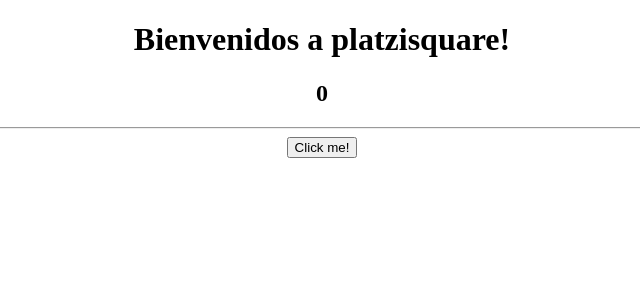
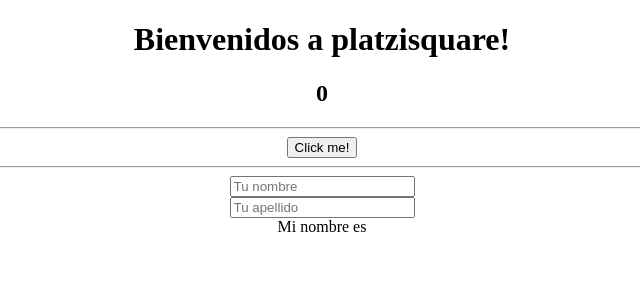
Before and after one commit to camilin1129/angularPlatzi, an Angular app: page / in a window 1280 px wide. Shown: the top 300 px of the page, without its empty margins (318-958 px from the left). Built offline with nearby package versions, Linux system fonts and the light colour scheme.

Commit message:
two way data binding practice

```diff
--- a/src/app/app.component.html
+++ b/src/app/app.component.html
@@ -8,4 +8,10 @@
   </h2>
     <hr />
     <button [disabled]="!listo" (click)="hacerAlgo()"> Click me!</button>
+    <hr />
+    <input type="text" placeholder="Tu nombre" [(ngModel)]="nombre" />
+    <br />
+    <input type="text" placeholder="Tu apellido" [(ngModel)]="apellido" />
+    <br />
+    Mi nombre es {{nombre}} {{apellido}}
 </div>
--- a/src/app/app.component.ts
+++ b/src/app/app.component.ts
@@ -8,6 +8,9 @@
 export class AppComponent {
   title = 'platzisquare';
   listo = false;
+  nombre:string = '';
+  apellido:string = '';
+
   constructor (){
     setTimeout(() => {
       this.listo = true;
--- a/src/app/app.module.ts
+++ b/src/app/app.module.ts
@@ -3,6 +3,7 @@
 
 import { AppRoutingModule } from './app-routing.module';
 import { AppComponent } from './app.component';
+import {FormsModule} from "@angular/forms";
 
 @NgModule({
   declarations: [
@@ -10,7 +11,8 @@
   ],
   imports: [
     BrowserModule,
-    AppRoutingModule
+    AppRoutingModule,
+      FormsModule
   ],
   providers: [],
   bootstrap: [AppComponent]
```
